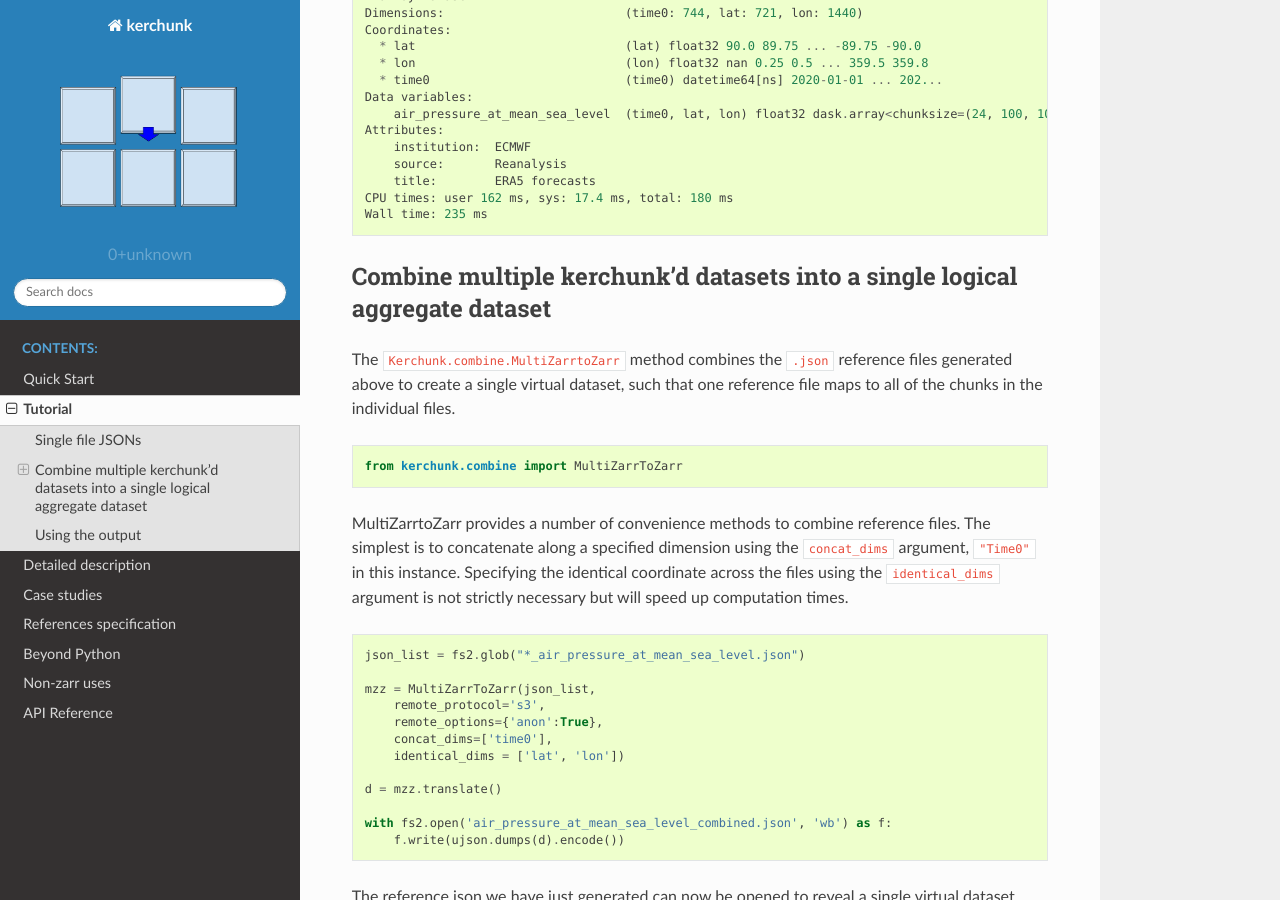
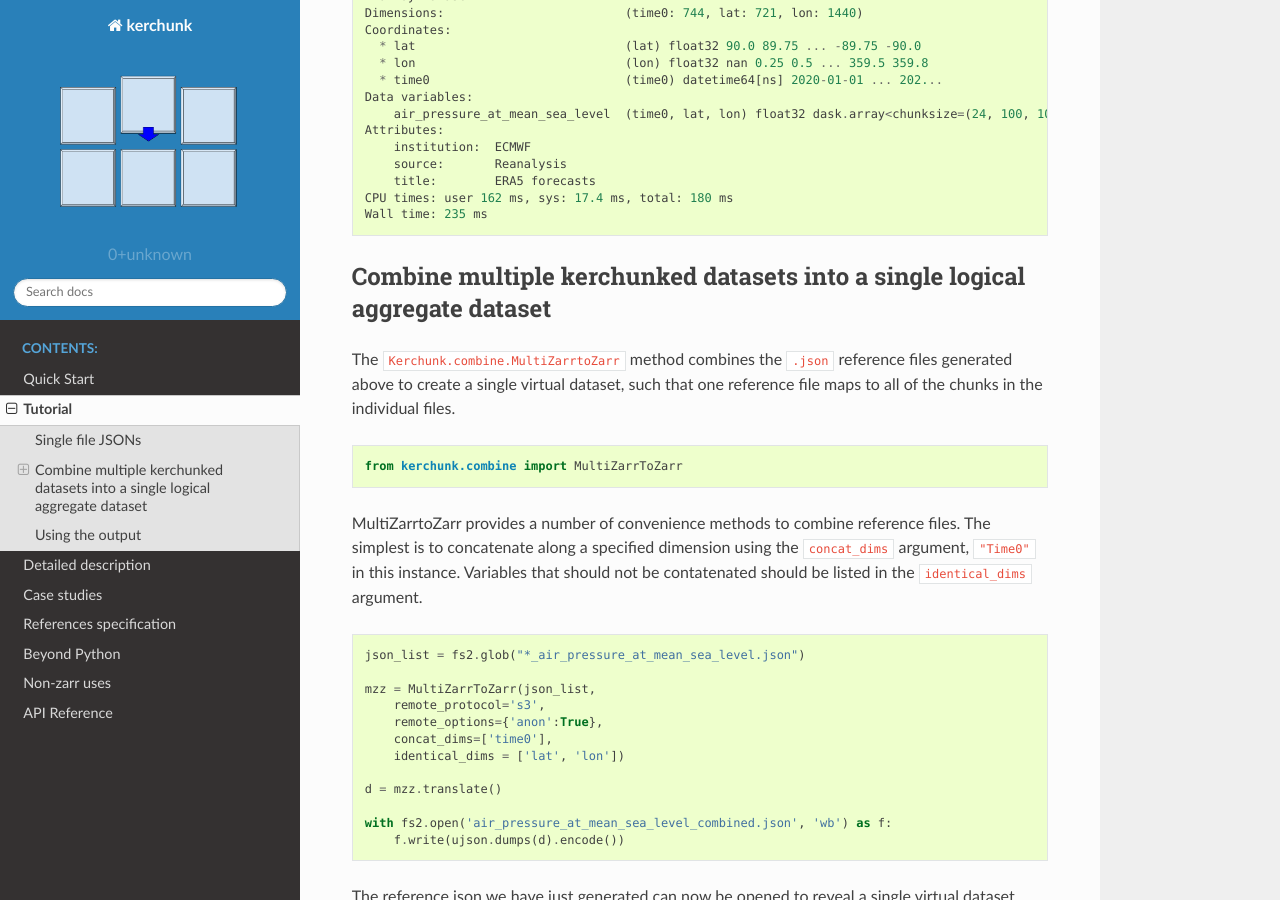
Before and after one commit to fsspec/kerchunk, a Sphinx documentation site: the page built from docs/source/tutorial.rst, in a window 1280 px wide and 900 px high, scrolled down 2097 px. Built offline with Sphinx 7.4.7 and the Read the Docs theme 2.0.0, drawn with Linux system fonts in a browser that asks for light colours.

Commit message:
Update identical_dims description in tutorial

```diff
--- a/docs/source/tutorial.rst
+++ b/docs/source/tutorial.rst
@@ -101,7 +101,7 @@ The ``.json`` reference files we have generated can now be used to open virtual
     Wall time: 235 ms
 
 
-Combine multiple kerchunk’d datasets into a single logical aggregate dataset
+Combine multiple kerchunked datasets into a single logical aggregate dataset
 ----------------------------------------------------------------------------
 
 The ``Kerchunk.combine.MultiZarrtoZarr`` method combines the ``.json`` reference files generated above to create a single virtual dataset, such that one reference file maps to all of the chunks in the individual files.
@@ -110,7 +110,7 @@ The ``Kerchunk.combine.MultiZarrtoZarr`` method combines the ``.json`` reference
 
     from kerchunk.combine import MultiZarrToZarr
 
-MultiZarrtoZarr provides a number of convenience methods to combine reference files. The simplest is to concatenate along a specified dimension using the ``concat_dims`` argument, ``"Time0"`` in this instance. Specifying the identical coordinate across the files using the ``identical_dims`` argument is not strictly necessary but will speed up computation times.
+MultiZarrtoZarr provides a number of convenience methods to combine reference files. The simplest is to concatenate along a specified dimension using the ``concat_dims`` argument, ``"Time0"`` in this instance. Variables that should not be contatenated should be listed in the ``identical_dims`` argument.
 
 .. code::
 
```
